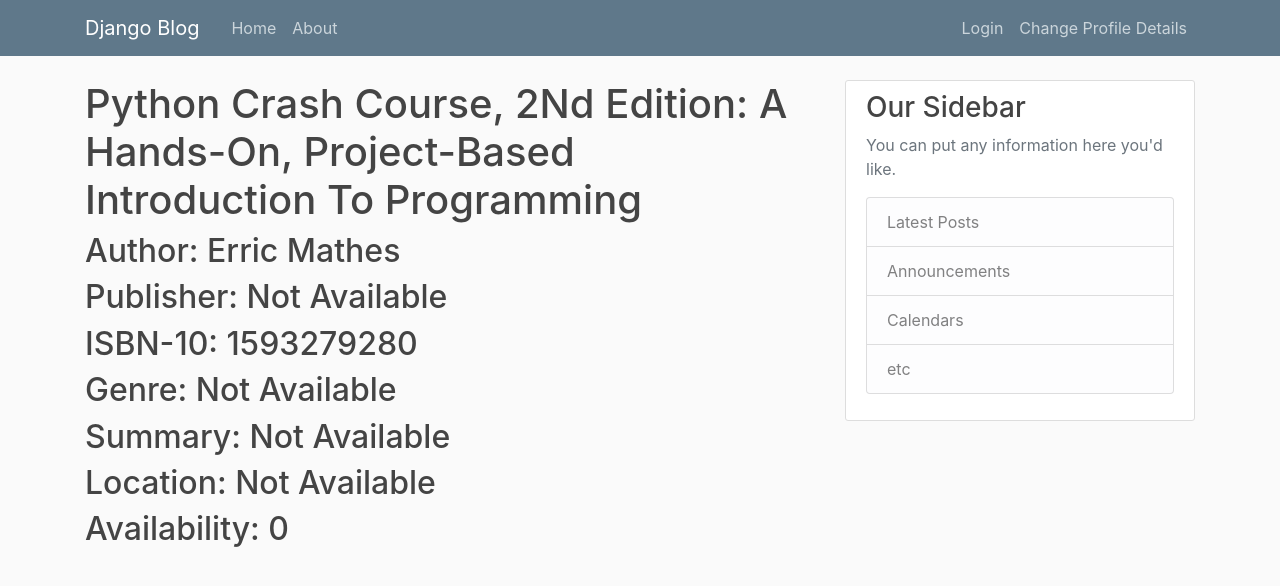
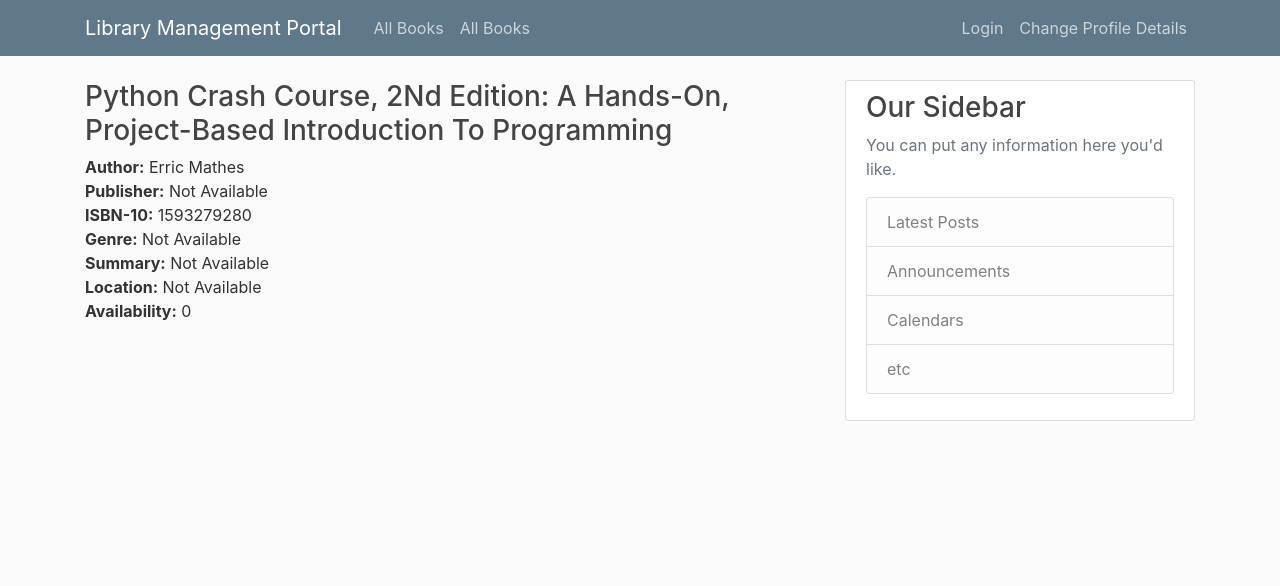
Before and after one commit to SaurabhRBhandari/LibraryManagementSystem, a Django app: a page that uses libmansys/templates/libmansys/base.html in a window 1280 px wide. Shown: the top 586 px of the page. Run offline with Django 4.2, Linux system fonts and the light colour scheme; data comes from the database, SQL or seed files in the repository; both versions use the stored data as it was after the commit; some libraries are stand-ins or nearby versions.

Commit message:
Refactored code

```diff
--- a/libmansys/templates/libmansys/base.html
+++ b/libmansys/templates/libmansys/base.html
@@ -21,20 +21,20 @@
 
     <nav class="navbar navbar-expand-md navbar-dark bg-steel fixed-top">
       <div class="container">
-        <a class="navbar-brand mr-4" href="/">Django Blog</a>
+        <a class="navbar-brand mr-4" href="/">Library Management Portal</a>
         <button class="navbar-toggler" type="button" data-toggle="collapse" data-target="#navbarToggle"
           aria-controls="navbarToggle" aria-expanded="false" aria-label="Toggle navigation">
           <span class="navbar-toggler-icon"></span>
         </button>
         <div class="collapse navbar-collapse" id="navbarToggle">
           <div class="navbar-nav mr-auto">
-            <a class="nav-item nav-link" href="#">Home</a>
-            <a class="nav-item nav-link" href="/about">About</a>
+            <a class="nav-item nav-link" href="{%url 'libmansys:booklist'%}">All Books</a>
+            <a class="nav-item nav-link" href="{%url 'libmansys:user_home'%}">All Books</a>
           </div>
           <!-- Navbar Right Side -->
           <div class="navbar-nav">
-            <a class="nav-item nav-link" href="#">Login</a>
-            <a class="nav-item nav-link" href="{%url 'libmansys:index'%}">Change Profile Details</a>
+            <a class="nav-item nav-link" href="/">Login</a>
+            <a class="nav-item nav-link" href="{%url 'libmansys:profile'%}">Change Profile Details</a>
           </div>
         </div>
       </div>
--- a/libmansys/templates/libmansys/book_detail.html
+++ b/libmansys/templates/libmansys/book_detail.html
@@ -1,11 +1,13 @@
 {%extends "libmansys/base.html"%}
 {%block content%}
-<h1>{{book.name}}</h1>
-<h2>Author: {{book.author}}</h2>
-<h2>Publisher: {{book.publisher}}</h2>
-<h2>ISBN-10: {{book.isbn}}</h2>
-<h2>Genre: {{book.genre}}</h2>
-<h2>Summary: {{book.summary}}</h2>
-<h2>Location: {{book.location}}</h2>
-<h2>Availability: {{book.availability}}</h2>
+<h3>{{book.name}}</h3>
+<a>
+    <b>Author:</b> {{book.author}}<br>
+    <b>Publisher:</b> {{book.publisher}}<br>
+    <b>ISBN-10:</b> {{book.isbn}}<br>
+    <b>Genre:</b> {{book.genre}}<br>
+    <b>Summary:</b> {{book.summary}}<br>
+    <b>Location:</b> {{book.location}}<br>
+    <b>Availability:</b> {{book.availability}}<br>
+</a>
 {%endblock content%}
--- a/libmansys/templates/libmansys/update_user_profile.html
+++ b/libmansys/templates/libmansys/update_user_profile.html
@@ -4,7 +4,9 @@
     {% csrf_token %}
     <fieldset class="form-group">
         <legend class="border-bottom mb-4">Student Profile Info</legend>
-        {{s_form}}
+        <table>
+            {{s_form.as_table}}
+        </table>
         <div class="form-group">
             <button class="btn btn-outline-info" type="submit">Update and Proceed</button>
         </div>
--- a/libmansys/templates/libmansys/user_home.html
+++ b/libmansys/templates/libmansys/user_home.html
@@ -1,5 +1,5 @@
 {%extends "libmansys/base.html"%}
 {%block content%}
 {%load socialaccount%}
-<h1>Hello old user {{user.username}}</h1>
+<h1>Hello {{user.username}}</h1>
 {%endblock content%}
--- a/libmansys/urls.py
+++ b/libmansys/urls.py
@@ -4,9 +4,11 @@
 app_name = 'libmansys'
 urlpatterns = [
     # redirect the user to user home page
-    path('', views.user_home, name='index'),
+    path('', views.user_home, name='user_home'),
     # give details for a book with given ISBN
     path('<int:ISBN>/', views.detail, name='detail'),
     # give details of all books registered in the library system
     path('all/', views.booklist, name='booklist'),
+    #for changing user profile
+    path('profile/',views.edit_profile,name='profile')
 ]
--- a/libmansys/views.py
+++ b/libmansys/views.py
@@ -6,20 +6,8 @@
 
 
 def user_home(request):
-    # TODO:Check this view properly
     is_new_user(request)
-    student = Student.objects.get(user_ID=request.user.id)
-    if(request.method == 'POST'):
-        s_form = NewStudentForm(request.POST, instance=student)
-        if s_form.is_valid:
-            s_form.save()
-        return render(request, 'libmansys/user_home.html')
-    elif(is_new_user):
-        s_form = NewStudentForm(instance=student)
-        context = {'s_form': s_form}
-        return render(request, 'libmansys/update_user_profile.html', context)
-    else:
-        return render(request, 'libmansys/user_home.html')
+    return render(request, 'libmansys/user_home.html')
 
 
 def detail(request, ISBN):
@@ -32,3 +20,18 @@
     book_list = Book.objects.all()
     context = {'book_list': book_list}
     return render(request, 'libmansys/book_list.html', context)
+
+
+def edit_profile(request):
+    student = Student.objects.get(user_ID=request.user.id)  # getting the current user
+
+    if(request.method == 'POST'):
+        s_form = NewStudentForm(request.POST, instance=student)
+        if s_form.is_valid:
+            s_form.save()
+        return render(request, 'libmansys/user_home.html')
+
+    else:
+        s_form = NewStudentForm(instance=student)
+        context = {'s_form': s_form}
+        return render(request, 'libmansys/update_user_profile.html', context)
```
Also changed, not shown: db.sqlite3.
